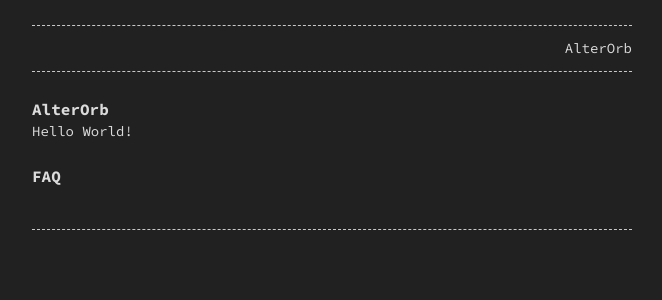
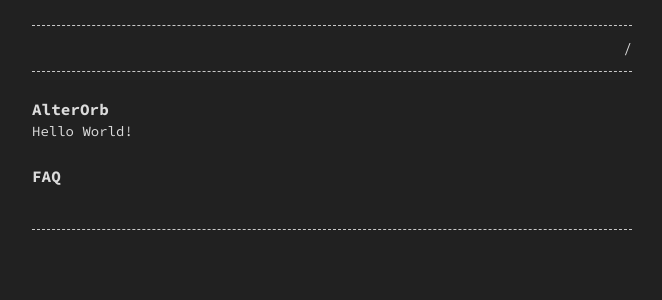
Before and after one commit to alterorb/alterorb.github.io, a Jekyll site: the page built from index.md, in a window 1280 px wide. Shown: the top 300 px of the page, without its empty margins (308-970 px from the left). Built offline with Jekyll 4.4.1, drawn with Linux system fonts in a browser that asks for light colours.

Commit message:
Site title and removed light theme

```diff
--- a/_config.yml
+++ b/_config.yml
@@ -1,3 +1,4 @@
 remote_theme: b2a3e8/jekyll-theme-console
 header_pages:
   - index.md
+title: AlterOrb -
--- a/_includes/head.html
+++ b/_includes/head.html
@@ -5,11 +5,7 @@
   <title>{{ site.title }}{{ page.title }}</title>
   {%- seo title=false -%}
 
-  {%- if site.style == 'light' -%}
-    <link rel="stylesheet" type="text/css" href="{{ "/assets/main-light.css" | relative_url }}">
-  {%- else -%}
-    <link rel="stylesheet" type="text/css" href="{{ "/assets/main-dark.css" | relative_url }}">
-  {%- endif -%}
+  <link rel="stylesheet" type="text/css" href="{{ "/assets/main-dark.css" | relative_url }}">
 
   {%- if jekyll.environment == 'production' and site.google_analytics -%}
     {%- include google-analytics.html -%}
--- a/_sass/light.scss
+++ /dev/null
@@ -1,15 +0,0 @@
-/**
- * Style variables
- */
-$base-color:           #000 !default;
-$primary-color:        #0000EE !default;
-$text-color:           $base-color !default;
-$placeholder-color:    $base-color !default;
-$link-color:           $base-color !default;
-$border:               dashed 1px rgba(0,0,0,1) !default;
-$selection-background: rgba(0,0,0,0.99) !default;
-$selection-text:       #fff !default;
-$background-color:     #fff !default;
-
-
-@import "base";
--- a/index.md
+++ b/index.md
@@ -1,5 +1,5 @@
 ---
-title: AlterOrb
+title: /
 layout: home
 permalink: /
 ---
```
